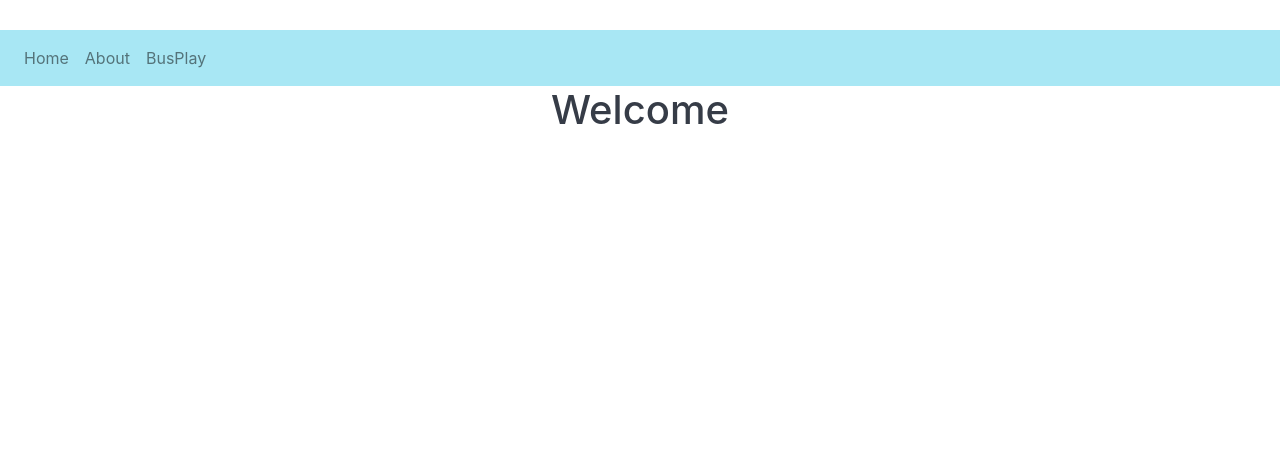
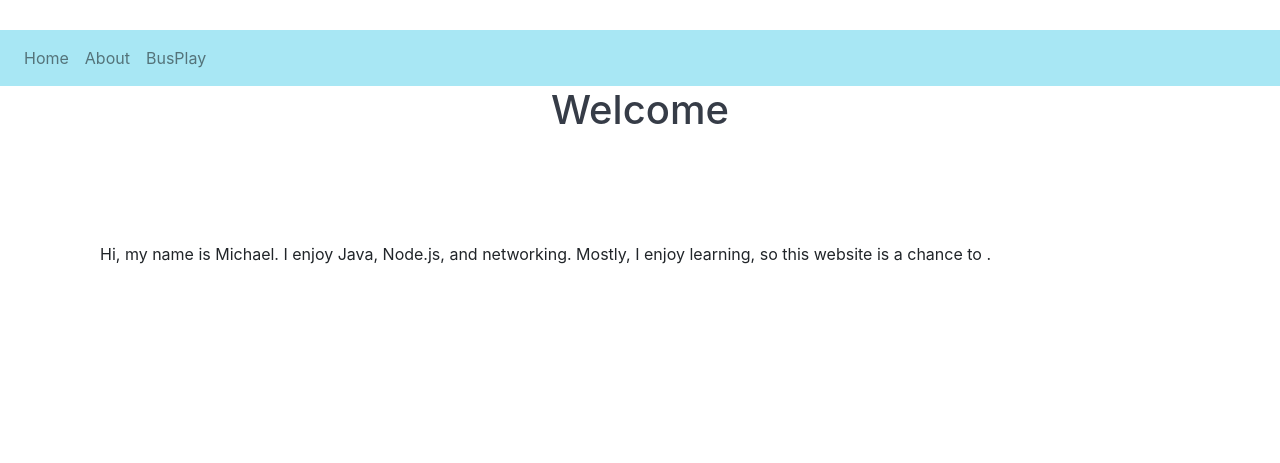
Before and after one commit to klthree/BusTimes, a Node server app: page / in a window 1280 px wide. Shown: the top 463 px of the page. Run offline with Node 20, Linux system fonts and the light colour scheme.

Commit message:
Some padding and margin changes.

```diff
--- a/web-server/public/css/styles.css
+++ b/web-server/public/css/styles.css
@@ -7,6 +7,10 @@ body {
 .content {
     padding-top: 30px;
     flex-grow: 1;
+}
+
+.text {
+    padding: 100px 100px 0px 100px;
 }
 
 #loc-search {
@@ -37,7 +41,7 @@ label {
 }
 
 .stoplist {
-    padding-top: 25px;
+    padding-top: 20px;
     padding-left: 30px;
     padding-right: 30px;
     margin-right: 25%;
--- a/web-server/templates/views/index.pug
+++ b/web-server/templates/views/index.pug
@@ -13,7 +13,7 @@ html(lang="en")
         div(class="content")
             include ../includes/header.pug
             h1 Welcome
-
+            p(class="text") Hi, my name is Michael. I enjoy Java, Node.js, and networking. Mostly, I enjoy learning, so this website is a chance to .
 
         div(class='footer')
             include ../includes/footer.pug
```
